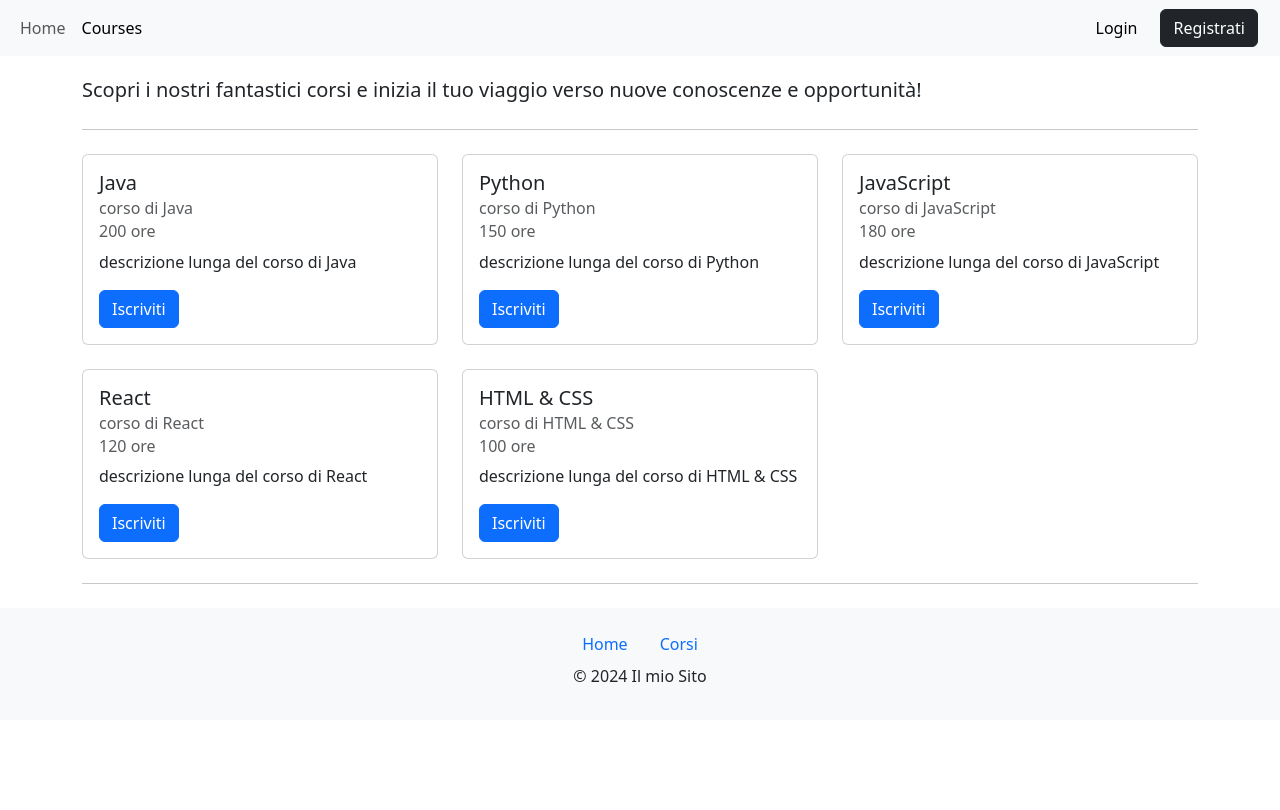
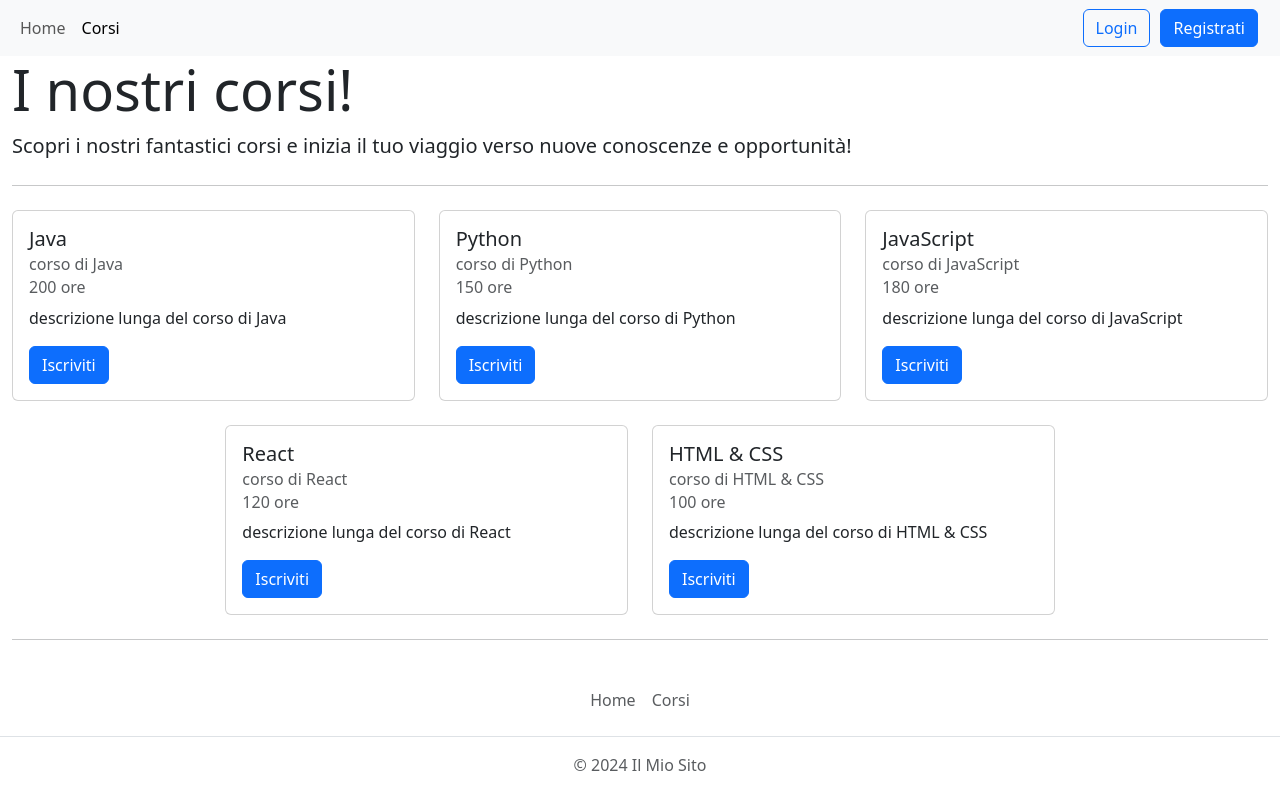
Before and after one commit to PhilRoll/gestionale-corsi-frontend-filippo-rotolo, a React (Vite) app: page /courses in a window 1280 px wide. Shown: the top 810 px of the page. Built offline with nearby package versions, Linux system fonts and the light colour scheme.

Commit message:
aggiornamento

```diff
--- a/src/components/Navbar/Logout.jsx
+++ b/src/components/Buttons/Logout.jsx
@@ -1,8 +1,9 @@
 import { NavLink } from "react-router-dom";
+
 export function Logout() {
     return (
         <div className="ml-auto">
-            <NavLink className="btn btn-dark" activeClassName="active" to="/logout">Logout</NavLink>
+            <NavLink className="btn btn-outline-primary" activeClassName="active" to="/logout">Logout</NavLink>
             <span style={{ marginRight: '10px' }} />
         </div>
     );
--- a/src/components/Navbar/SignInSignUp.jsx
+++ b/src/components/Buttons/SignInSignUp.jsx
@@ -3,9 +3,9 @@ import { NavLink } from "react-router-dom";
 export function SignInSignUp() {
     return (
         <div className="ml-auto">
-            <NavLink className="btn btn-light" activeClassName="active" to="/login">Login</NavLink>
+            <NavLink className="btn btn-outline-primary" activeClassName="active" to="/login">Login</NavLink>
             <span style={{ marginRight: '10px' }} />
-            <NavLink className="btn btn-dark" activeClassName="active" to="/register">Registrati</NavLink>
+            <NavLink className="btn btn-primary" activeClassName="active" to="/register">Registrati</NavLink>
             <span style={{ marginRight: '10px' }} />
         </div>
     );
--- a/src/components/Footer/Footer.jsx
+++ b/src/components/Footer/Footer.jsx
@@ -2,26 +2,17 @@ import { NavLink } from 'react-router-dom';
 
 export function Footer() {
     return (
-        <footer className="footer mt-auto py-3 bg-light">
-            <div className="container-fluid">
-                <div className="row justify-content-center">
-                    <div className="col-lg-6 text-center">
-                        <ul className="nav justify-content-center">
-                            <li className="nav-item">
-                                <NavLink className="nav-link" activeClassName="active" exact to="/">Home</NavLink>
-                            </li>
-                            <li className="nav-item">
-                                <NavLink className="nav-link" activeClassName="active" to="/courses">Corsi</NavLink>
-                            </li>
-                        </ul>
-                    </div>
-                </div>
-                <div className="row justify-content-center">
-                    <div className="col-lg-6 text-center">
-                        <p>&copy; {new Date().getFullYear()} Il mio Sito</p>
-                    </div>
-                </div>
-            </div>
+        <footer className="py-3 my-4">
+            <ul className="nav justify-content-center border-bottom pb-3 mb-3">
+                <li className="nav-item">
+                    <NavLink to="" className="nav-link px-2 text-muted">Home</NavLink>
+                </li>
+                <li className="nav-item">
+                    <NavLink to="/courses" className="nav-link px-2 text-muted">Corsi</NavLink>
+                </li>
+            </ul>
+            <p className="text-center text-muted">© {new Date().getFullYear()} Il Mio Sito</p>
         </footer>
+
     );
 }
--- a/src/components/Navbar/Navbar.jsx
+++ b/src/components/Navbar/Navbar.jsx
@@ -1,26 +1,33 @@
+import { useState } from 'react';
 import { NavLink } from 'react-router-dom';
-import { HeaderButton } from './HeaderButton';
+import { HeaderButton } from "../Buttons/HeaderButton";
 
 export function Navbar() {
+    // Definire uno stato per gestire l'apertura/chiusura del menu
+    const [isMenuOpen, setMenuOpen] = useState(false);
+
+    // Funzione per gestire la chiusura del menu quando si seleziona un elemento
+    const handleMenuClose = () => {
+        setMenuOpen(false);
+    };
+
     return (
-        <nav className="navbar navbar-expand-md navbar-light bg-light fixed-top">
+        <nav className="navbar navbar-expand-lg bg-body-tertiary sticky-top">
             <div className="container-fluid">
-                <button className="navbar-toggler" type="button" data-bs-toggle="collapse" data-bs-target="#navbarNav" aria-controls="navbarNav" aria-expanded="false" aria-label="Toggle navigation">
-                    <span className="navbar-toggler-icon"></span>
+                <button
+                    className="navbar-toggler"
+                    type="button"
+                    onClick={() => setMenuOpen(!isMenuOpen)} // Toggle per aprire/chiusura del menu
+                >
+                    <span className="navbar-toggler-icon" />
                 </button>
-                <div className="collapse navbar-collapse" id="navbarNav">
+                <div className={`collapse navbar-collapse ${isMenuOpen ? 'show' : ''}`} id="navbarSupportedContent"> {/* Se il menu è aperto, aggiungo la classe "show" */}
                     <ul className="navbar-nav me-auto mb-2 mb-lg-0">
-                        <li className="nav-item">
-                            <NavLink className="nav-link" activeClassName="active" exact to="/">Home</NavLink>
-                        </li>
-                        <li className="nav-item">
-                            <NavLink className="nav-link" activeClassName="active" to="/courses">Courses</NavLink>
-                        </li>
+                        <NavLink className="nav-item nav-link" to="" aria-current="page" onClick={handleMenuClose}>Home</NavLink>
+                        <NavLink className="nav-item nav-link" to="/courses" aria-current="page" onClick={handleMenuClose}>Corsi</NavLink>
                     </ul>
                 </div>
-                <div className="d-flex align-items-center">
-                    <HeaderButton />
-                </div>
+                <HeaderButton />
             </div>
         </nav>
     );
--- a/src/components/pages/Courses/Courses.jsx
+++ b/src/components/pages/Courses/Courses.jsx
@@ -37,7 +37,7 @@ const corsi = [
 export function Courses() {
     return (
         <>
-            <div className="container">
+            <div className="container-fluid">
                 <div className="jumbotron">
                     <h1 className="display-4">I nostri corsi!</h1>
                     <p className="lead">Scopri i nostri fantastici corsi e inizia il tuo viaggio verso nuove conoscenze e opportunità!</p>
@@ -45,8 +45,8 @@ export function Courses() {
                 </div>
             </div>
 
-            <div className="container">
-                <div className="row row-cols-1 row-cols-md-3 g-4">
+            <div className="container-fluid">
+                <div className="row row-cols-1 row-cols-md-3 g-4 justify-content-center">
                     {corsi.map((corso, index) => (
                         <div className="col" key={index}>
                             <CourseCard {...corso} />
@@ -55,7 +55,6 @@ export function Courses() {
                 </div>
                 <hr className="my-4" />
             </div>
-
         </>
     );
 }
--- a/src/components/pages/Home/Home.jsx
+++ b/src/components/pages/Home/Home.jsx
@@ -2,7 +2,9 @@ import { Link } from 'react-router-dom';
 
 export function Home() {
     return (
-        <div className="container">
+        <div className="container-fluid">
+            <div className="row justify-content-center align-items-center" style={{ height: "100vh" }}>
+                <div className="col-md-6">
                     <div className="jumbotron">
                         <h1 className="display-4">Benvenuto al nostro sito!</h1>
                         <p className="lead">Grazie per aver scelto di visitare il nostro sito. Scopri i nostri fantastici corsi e inizia il tuo viaggio verso nuove conoscenze e opportunità!</p>
@@ -11,5 +13,7 @@ export function Home() {
                         <Link to="/courses" className="btn btn-primary btn-lg">Vai ai Corsi</Link>
                     </div>
                 </div>
+            </div>
+        </div>
     );
 }
```
Also changed, not shown: src/components/layouts/MainLayout/Layout.jsx (+4 -4 lines), src/components/Buttons/HeaderButton.jsx (renamed from src/components/Navbar/HeaderButton.jsx). Lines whose indentation alone changed are shown as unchanged.
